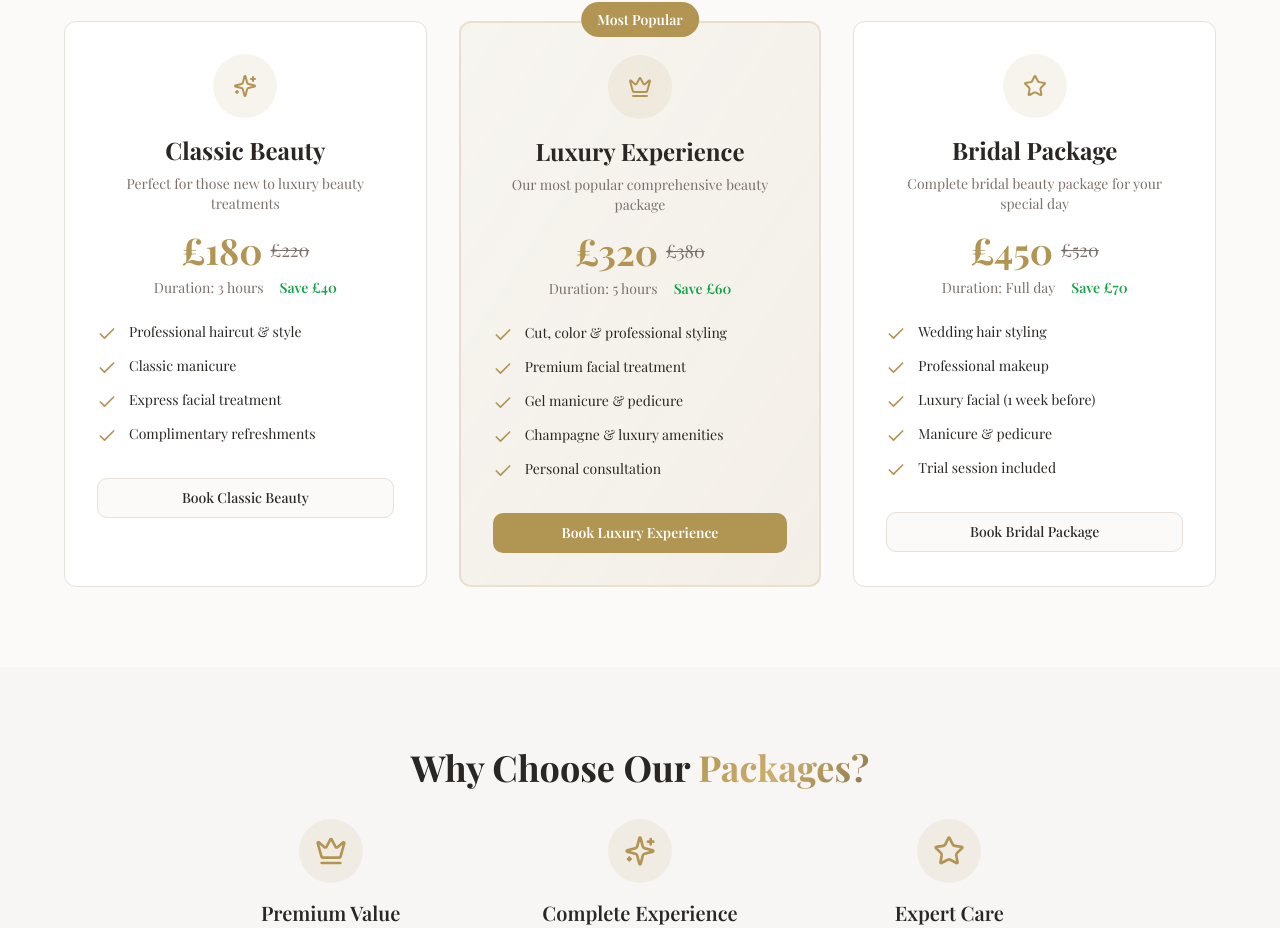
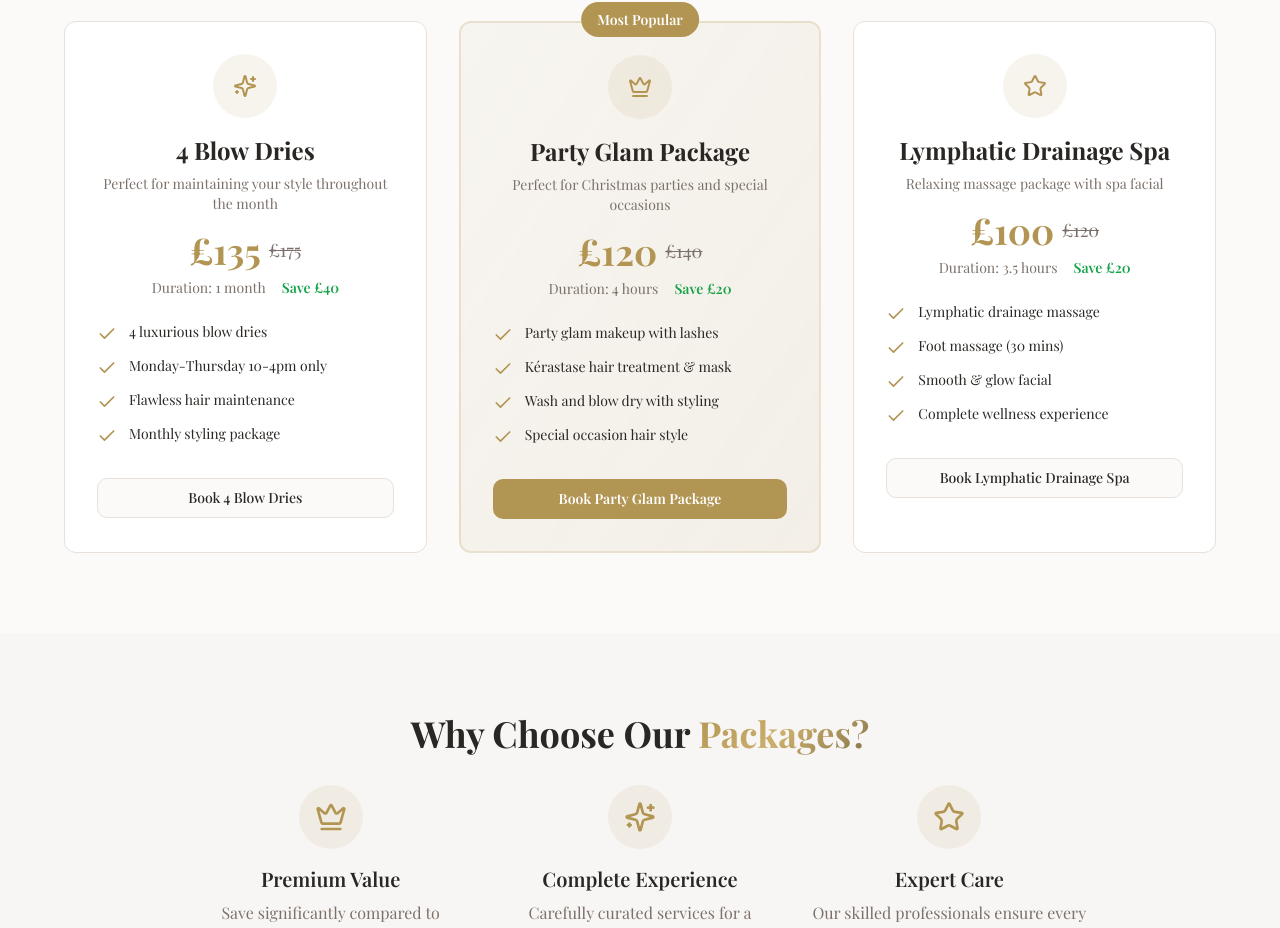
Before and after one commit to shaban-dev-shapesol/marina-salon-glow-up, a React (Vite) app: page /packages in a window 1280 px wide. Shown: the part 1290-2218 px from the top of the page. Built offline with nearby package versions, Linux system fonts and the light colour scheme; the HTML template or start-up script is replaced by a standard one.

Commit message:
Update service and package prices

```diff
--- a/src/components/Pricing.tsx
+++ b/src/components/Pricing.tsx
@@ -7,72 +7,70 @@ export const Pricing = () => {
   useScrollAnimation();
 
   const hairServices = [
-    { name: "Cut & Blow Dry", price: "£45-65", description: "Professional styling with premium products" },
-    { name: "Color & Highlights", price: "£85-150", description: "Full color transformation with expert color matching" },
-    { name: "Balayage/Ombre", price: "£120-200", description: "Hand-painted color for natural dimension" },
-    { name: "Hair Treatment", price: "£35-55", description: "Deep conditioning and repair treatments" },
-    { name: "Wedding Hair", price: "£150-250", description: "Complete bridal styling package" },
-    { name: "Extensions", price: "£200-400", description: "Premium hair extensions and application" }
+    { name: "Men's Haircut", price: "£39", description: "Professional styling for men" },
+    { name: "Restyle Cut & Blow Dry", price: "£70-80", description: "Complete restyle with professional blow dry" },
+    { name: "Trim Cut & Blow Dry", price: "£50-70", description: "Fresh trim with straight or curly blow dry" },
+    { name: "Children's Haircut", price: "£30-35", description: "Kids haircuts aged 2-12 years" },
+    { name: "Hair Extensions", price: "£100-150", description: "Professional hair extensions application" },
+    { name: "Dry Hair Cut", price: "£45", description: "Quick trim without wash (up to 1 inch)" }
   ];
 
   const beautyServices = [
-    { name: "Classic Facial", price: "£60-80", description: "Deep cleansing and rejuvenating treatment" },
-    { name: "Anti-Aging Facial", price: "£85-120", description: "Advanced skincare with luxury products" },
-    { name: "Chemical Peel", price: "£100-150", description: "Professional skin resurfacing treatment" },
-    { name: "Microdermabrasion", price: "£75-95", description: "Exfoliating treatment for smooth skin" },
-    { name: "Eye Treatment", price: "£45-65", description: "Specialized care for delicate eye area" },
-    { name: "Full Facial Package", price: "£150-200", description: "Complete skincare experience" }
+    { name: "Full Head Colour", price: "£95-160", description: "Complete hair color transformation" },
+    { name: "Half Head Highlights", price: "£100", description: "Partial highlighting without toner" },
+    { name: "Full Head Highlights", price: "£150", description: "Complete highlighting service" },
+    { name: "Ombre/Balayage", price: "£160", description: "Hand-painted color technique" },
+    { name: "Halo/Money Piece", price: "£40", description: "Face-framing highlights" },
+    { name: "Colour Correction", price: "£130", description: "Professional color correction service" }
   ];
 
   const nailServices = [
-    { name: "Classic Manicure", price: "£25-35", description: "Traditional nail care and polish" },
-    { name: "Gel Manicure", price: "£35-45", description: "Long-lasting gel polish application" },
-    { name: "Pedicure", price: "£35-50", description: "Complete foot care and styling" },
-    { name: "Nail Art", price: "£15-30", description: "Custom designs and decorative elements" },
-    { name: "Acrylic/Extensions", price: "£45-65", description: "Professional nail extensions" },
-    { name: "Luxury Spa Package", price: "£80-120", description: "Premium hand and foot treatment" }
+    { name: "Express Manicure", price: "£20", description: "Quick nail refresh without polish" },
+    { name: "Lux Manicure", price: "£35-40", description: "Luxury manicure with optional shellac" },
+    { name: "Gel Polish Hands", price: "£27-35", description: "Long-lasting shellac application" },
+    { name: "Express Pedicure", price: "£30", description: "Quick pedicure for busy schedules" },
+    { name: "Lux Pedicure", price: "£50-55", description: "Luxury pedicure with optional shellac" },
+    { name: "BIAB Extensions", price: "£40-45", description: "Builder gel nail extensions" }
   ];
 
   const packages = [
     {
-      name: "Classic Beauty",
-      price: "£180",
-      originalPrice: "£220",
+      name: "4 Blow Dries",
+      price: "£135",
+      originalPrice: "£175",
       icon: <Sparkles className="h-6 w-6" />,
       popular: false,
       services: [
-        "Professional haircut & style",
-        "Classic manicure",
-        "Express facial treatment",
-        "Complimentary refreshments"
+        "4 luxurious blow dries",
+        "Monday-Thursday 10-4pm",
+        "Perfect for monthly maintenance",
+        "Save £40 on regular pricing"
       ]
     },
     {
-      name: "Luxury Experience",
-      price: "£320",
-      originalPrice: "£380",
+      name: "Party Glam Package",
+      price: "£120",
+      originalPrice: "£140",
       icon: <Crown className="h-6 w-6" />,
       popular: true,
       services: [
-        "Cut, color & professional styling",
-        "Premium facial treatment",
-        "Gel manicure & pedicure",
-        "Champagne & luxury amenities",
-        "Personal consultation"
+        "Party glam makeup with lashes",
+        "Kérastase hair treatment",
+        "Special occasion hair styling",
+        "Perfect for Christmas parties"
       ]
     },
     {
-      name: "Bridal Package",
-      price: "£450",
-      originalPrice: "£520",
+      name: "Full Head Colour Package",
+      price: "£185",
+      originalPrice: "£235",
       icon: <Star className="h-6 w-6" />,
       popular: false,
       services: [
-        "Wedding hair styling",
-        "Professional makeup",
-        "Luxury facial (1 week before)",
-        "Manicure & pedicure",
-        "Trial session included"
+        "Full head colour",
+        "Trim cut & curly blow dry",
+        "Free Kérastase treatment (worth £50)",
+        "Complete transformation"
       ]
     }
   ];
--- a/src/pages/PackagesPage.tsx
+++ b/src/pages/PackagesPage.tsx
@@ -9,54 +9,52 @@ const PackagesPage = () => {
 
   const packages = [
     {
-      name: "Classic Beauty",
-      price: "£180",
-      originalPrice: "£220",
+      name: "4 Blow Dries",
+      price: "£135",
+      originalPrice: "£175",
       icon: <Sparkles className="h-6 w-6" />,
       popular: false,
-      description: "Perfect for those new to luxury beauty treatments",
+      description: "Perfect for maintaining your style throughout the month",
       services: [
-        "Professional haircut & style",
-        "Classic manicure",
-        "Express facial treatment",
-        "Complimentary refreshments"
+        "4 luxurious blow dries",
+        "Monday-Thursday 10-4pm only",
+        "Flawless hair maintenance",
+        "Monthly styling package"
       ],
-      duration: "3 hours",
+      duration: "1 month",
       savings: "£40"
     },
     {
-      name: "Luxury Experience",
-      price: "£320",
-      originalPrice: "£380",
+      name: "Party Glam Package",
+      price: "£120",
+      originalPrice: "£140",
       icon: <Crown className="h-6 w-6" />,
       popular: true,
-      description: "Our most popular comprehensive beauty package",
+      description: "Perfect for Christmas parties and special occasions",
       services: [
-        "Cut, color & professional styling",
-        "Premium facial treatment",
-        "Gel manicure & pedicure",
-        "Champagne & luxury amenities",
-        "Personal consultation"
+        "Party glam makeup with lashes",
+        "Kérastase hair treatment & mask",
+        "Wash and blow dry with styling",
+        "Special occasion hair style"
       ],
-      duration: "5 hours",
-      savings: "£60"
+      duration: "4 hours",
+      savings: "£20"
     },
     {
-      name: "Bridal Package",
-      price: "£450",
-      originalPrice: "£520",
+      name: "Lymphatic Drainage Spa",
+      price: "£100",
+      originalPrice: "£120",
       icon: <Star className="h-6 w-6" />,
       popular: false,
-      description: "Complete bridal beauty package for your special day",
+      description: "Relaxing massage package with spa facial",
       services: [
-        "Wedding hair styling",
-        "Professional makeup",
-        "Luxury facial (1 week before)",
-        "Manicure & pedicure",
-        "Trial session included"
+        "Lymphatic drainage massage",
+        "Foot massage (30 mins)",
+        "Smooth & glow facial",
+        "Complete wellness experience"
       ],
-      duration: "Full day",
-      savings: "£70"
+      duration: "3.5 hours",
+      savings: "£20"
     }
   ];
 
```
